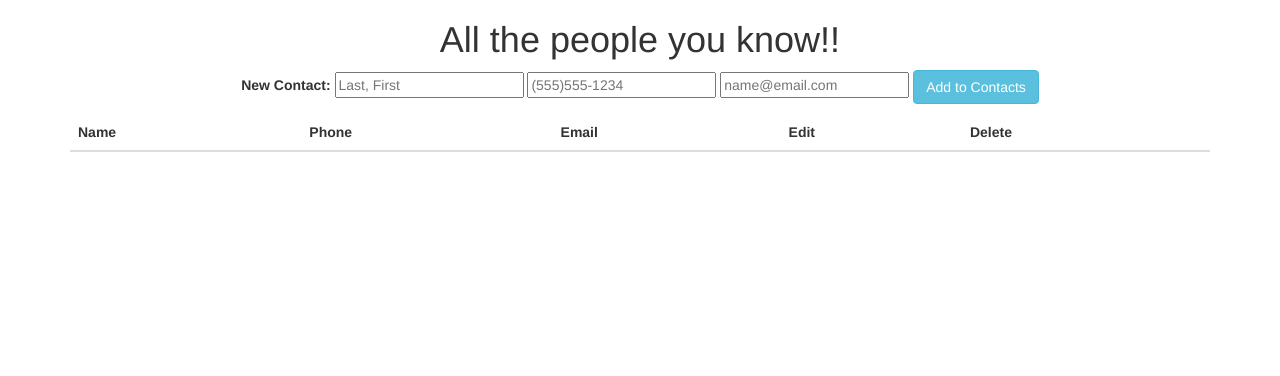
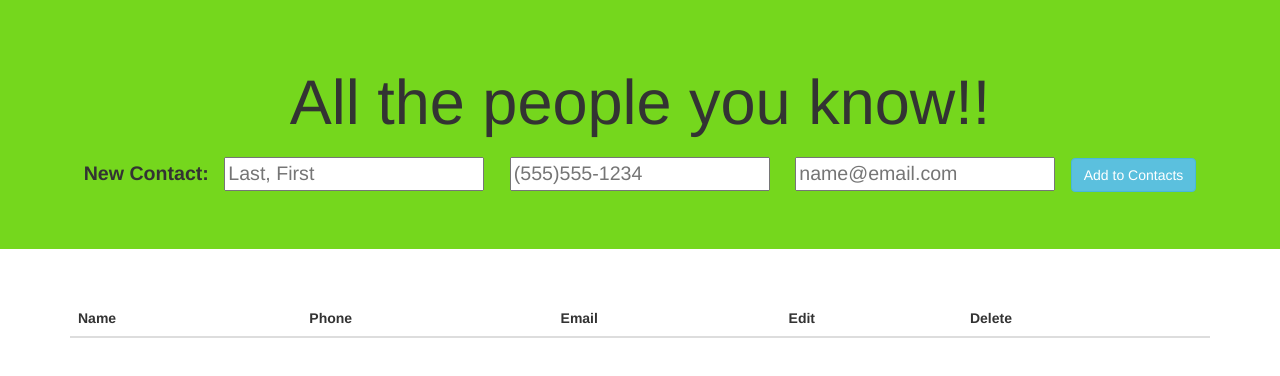
Before and after one commit to andrewcbass/Contactlist, a website: page index.html in a window 1280 px wide. Drawn offline with nearby package versions, Linux system fonts and the light colour scheme; no server answers.

Commit message:
table update

```diff
--- a/index.html
+++ b/index.html
@@ -13,6 +13,8 @@
 </head>
 
 <body ng-app='myApp' ng-controller='mainCtrl'>
+  <div class="jumbotron">
+    <div class="container-fluid">
       <h1>All the people you know!!</h1>
       <div class="contactinputs">
         <label for="">New Contact: </label>
@@ -21,9 +23,10 @@
         <input ng-model='newCon.email' type="text" placeholder='name@email.com'>
         <button ng-click='addContact()' class='btn btn-info'>Add to Contacts</button>
       </div>
-
+    </div>
+  </div>
   <div class="container">
-    <table class='table table-hover'>
+    <table class='table table-striped'>
       <thead>
         <tr>
           <th>Name</th>
@@ -32,6 +35,8 @@
           <th>Edit</th>
           <th>Delete</th>
         </tr>
+      </thead>
+        <tbody>
           <tr ng-repeat='contact in conList track by $index'>
             <td>{{contact.name}}</td>
             <td>{{contact.phone}}</td>
@@ -46,9 +51,8 @@
                 <span class="glyphicon glyphicon-remove" aria-hidden="true"></span>
               </button>
             </td>
-
           </tr>
-      </thead>
+        </tbody>
     </table>
   </div>
 
--- a/public/style.css
+++ b/public/style.css
@@ -3,9 +3,24 @@ body {
 }
 
 .contactinputs {
-  margin: 10px;
+  font-size: 1.4em;
 }
 
 table {
   text-align: left;
 }
+
+input {
+  margin: 10px;
+}
+
+.jumbotron {
+  background-color: #75D71D;
+  position: fixed;
+  width: 100%;
+  z-index: 200;
+}
+
+table {
+  margin-top: 300px;
+}
```
Also changed, not shown: contacts.json (+1 -17 lines). Lines whose indentation alone changed are shown as unchanged.
